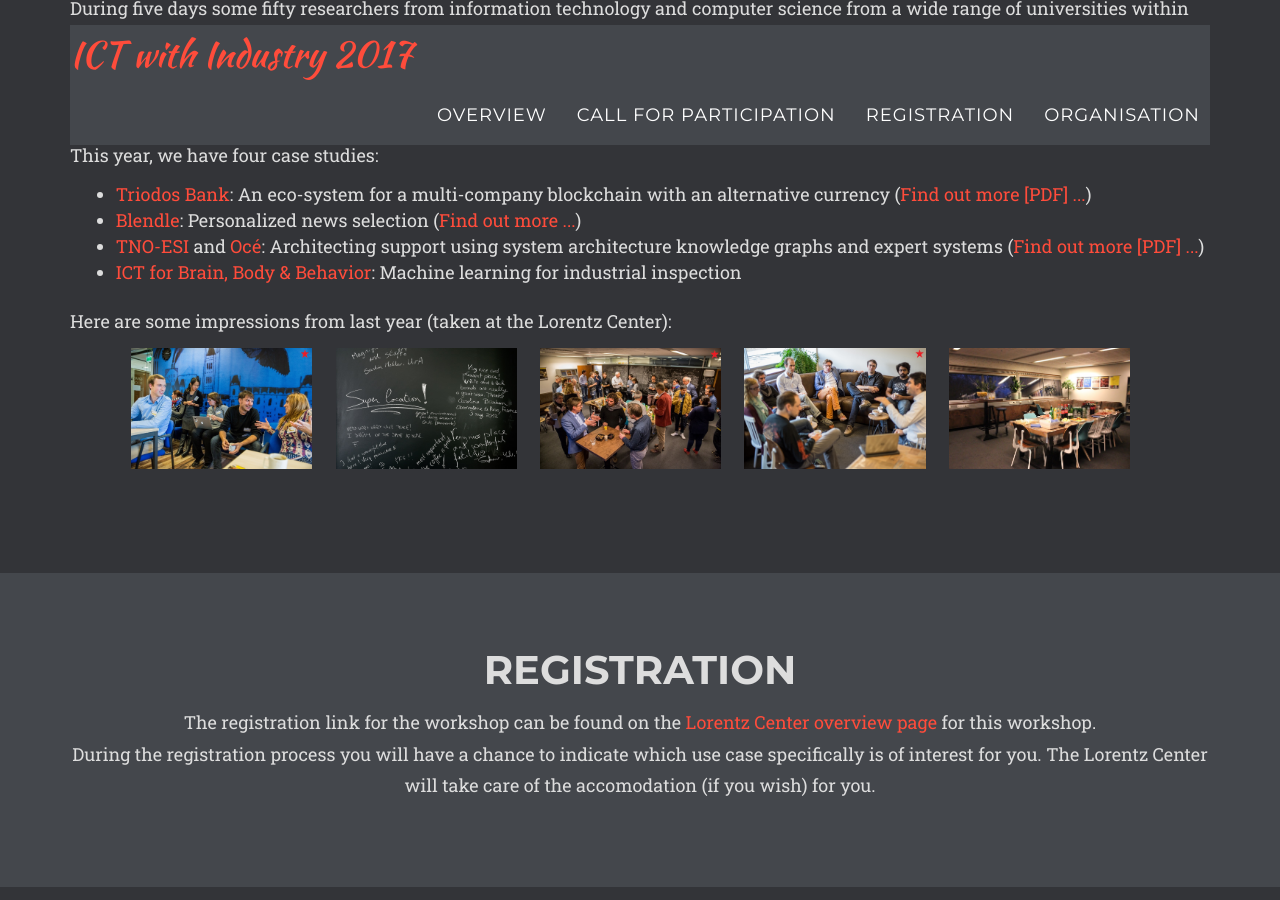
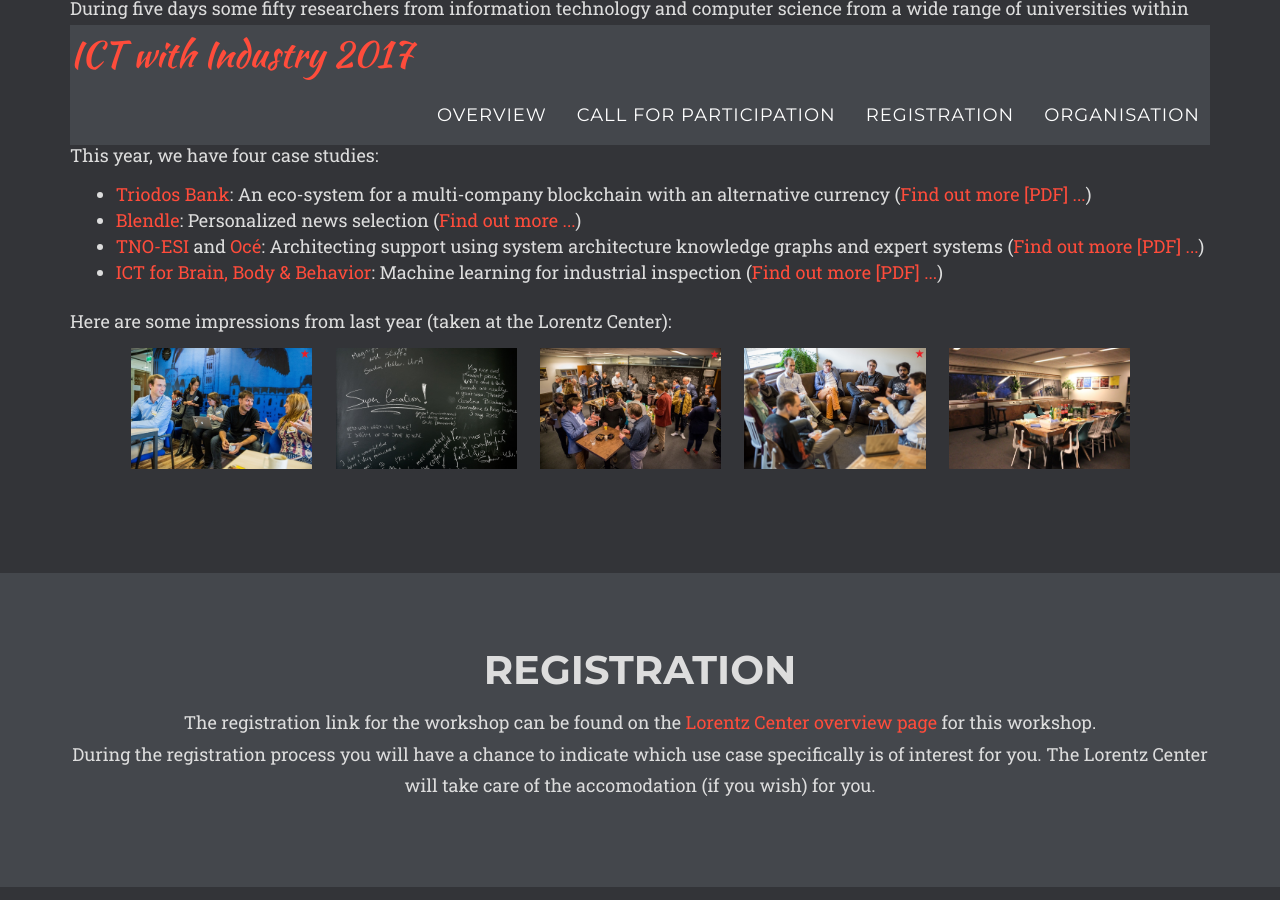
Before and after one commit to chauff/ictWI2017, a Jekyll site: the page built from index.html, in a window 1280 px wide and 900 px high, scrolled down 1663 px. Built offline with Jekyll 4.4.1, drawn with Linux system fonts in a browser that asks for light colours; nearby versions of some CDN libraries; some web fonts are replaced; library files that are not in the unit come from our copies; comment, search, counter and statistics services are not loaded.

Commit message:
Update cfpa.html

```diff
--- a/_includes/cfpa.html
+++ b/_includes/cfpa.html
@@ -22,7 +22,7 @@
                                     <li><a href="https://www.triodos.nl/nl/over-triodos-bank/">Triodos Bank</a>: An eco-system for a multi-company blockchain with an alternative currency (<a href="http://ictwithindustry2017.nl/ICTwI_Triodos.pdf">Find out more [PDF] ...</a>)</li>
                                     <li><a href="https://blendle.com/">Blendle</a>: Personalized news selection (<a href="https://research.blendle.io/collaborations/ict-with-industry-2017/">Find out more ...</a>)</li>
                                     <li><a href="http://www.esi.nl/">TNO-ESI</a> and <a href="http://oce.com/">Océ</a>: Architecting support using system architecture knowledge graphs and expert systems (<a href="http://ictwithindustry2017.nl/ICTwI_TNO_OCE.pdf">Find out more [PDF] ...</a>)</li>
-                                    <li><a href="http://www.i3b.org/">ICT for Brain, Body &amp; Behavior</a>: Machine learning for industrial inspection</li>
+                                    <li><a href="http://www.i3b.org/">ICT for Brain, Body &amp; Behavior</a>: Machine learning for industrial inspection (<a href="http://ictwithindustry2017.nl/ICTwI_I3B.pdf">Find out more [PDF] ...</a>)</li>
                                 </ul>
                             </p>
                             <p class="text-left">
```
